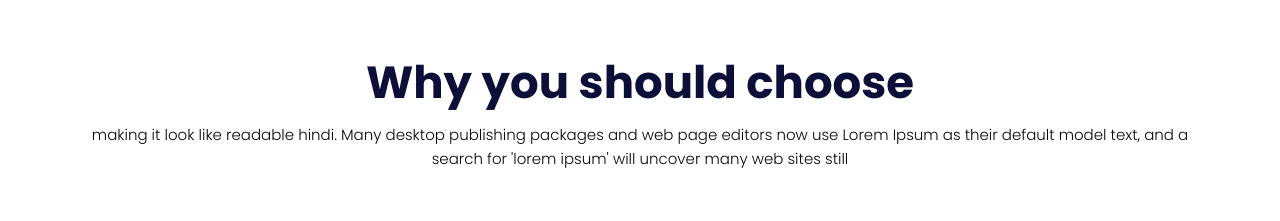
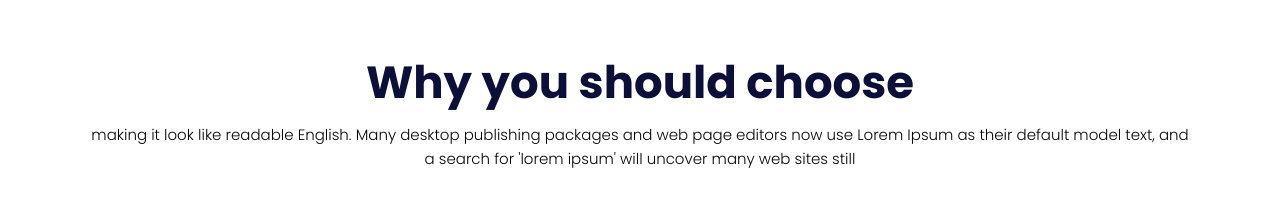
Before and after one commit to Mohan091/Web-server, a plain HTML site: page index.html in a window 1280 px wide. Shown: the part 2820-3041 px from the top of the page. Drawn offline with nearby package versions, Linux system fonts and the light colour scheme.

Commit message:
Add files via upload

```diff
--- a/index.html
+++ b/index.html
@@ -196,7 +196,7 @@
                <div class="col-md-12">
                   <div class="titlepage">
                      <h2>Why you should choose </h2>
-                     <p>making it look like readable hindi. Many desktop publishing packages and web page editors now use Lorem Ipsum as their default model text, and a search for 'lorem ipsum' will uncover many web sites still </p>
+                     <p>making it look like readable English. Many desktop publishing packages and web page editors now use Lorem Ipsum as their default model text, and a search for 'lorem ipsum' will uncover many web sites still </p>
                   </div>
                </div>
             </div>
```
